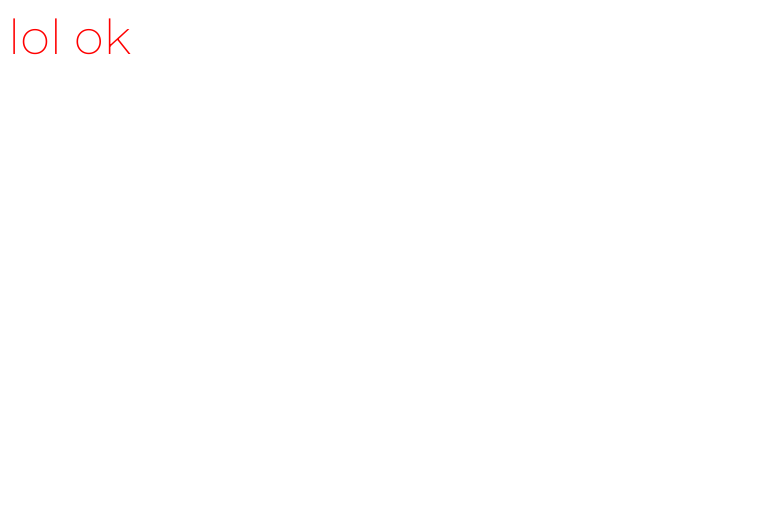
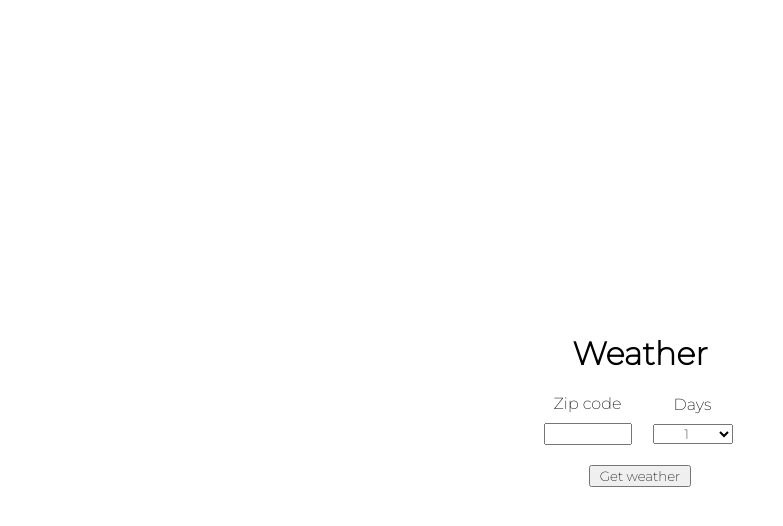
Before and after one commit to Rinnemme/weather-app, a website built with webpack: page dist/index.html in a window 1280 px wide. Shown: the whole page, without its empty margins (0-783 px from the left). Built offline with Linux system fonts and the light colour scheme.

Commit message:
set up basic interface for retrieving the data according to user-inputted number of days and zip code

```diff
--- a/src/index.js
+++ b/src/index.js
@@ -1 +1,20 @@
 import './style.css'
+
+const locationInput = document.getElementById('location')
+const days = document.getElementById('days')
+const form = document.getElementById('form')
+
+async function callAPI() {
+    const weatherResponse = await fetch(`http://api.weatherapi.com/v1/forecast.json?key=2e21eea24f714bb4a65154936231909&q=${locationInput.value}&days=${days.value}&aqi=no&alerts=no)`, {mode: 'cors'})
+    const weatherData = await weatherResponse.json()
+    console.log(weatherData)
+}
+
+function submitForm(event) {
+    event.preventDefault()
+    callAPI()
+}
+
+form.onsubmit = submitForm
+
+// new Date().getHours() will return current hours in local time
--- a/src/style.css
+++ b/src/style.css
@@ -15,8 +15,48 @@
     src: url(./playfair.woff2) format('woff2');
     unicode-range: U+0000-00FF, U+0131, U+0152-0153, U+02BB-02BC, U+02C6, U+02DA, U+02DC, U+0304, U+0308, U+0329, U+2000-206F, U+2074, U+20AC, U+2122, U+2191, U+2193, U+2212, U+2215, U+FEFF, U+FFFD;
 }
-#red {
-    color:red;
+* {
     font-family: 'Montserrat';
-    font-size:3em;
 }
+
+body {
+    display:flex;
+    flex-direction:column;
+    align-items:center;
+    justify-content:center;
+    margin:0;
+    height:100vh;
+    overflow:auto;
+}
+
+form {
+    display:flex;
+    flex-direction:column;
+    gap:20px;
+    align-items:center;
+}
+
+form>.inputs {
+    display:flex;
+    flex-direction:row;
+    gap:5px;
+}
+
+input,
+select {
+    width:80%;
+    text-align:center;
+}
+
+form>button {
+    width:50%;
+}
+
+.label-input-pair {
+    display:flex;
+    flex-direction:column;
+    align-items:center;
+    justify-content:center;
+    width:100px;
+    gap:10px;
+}
```
Also changed, not shown: dist/index.html, dist/main.js.
